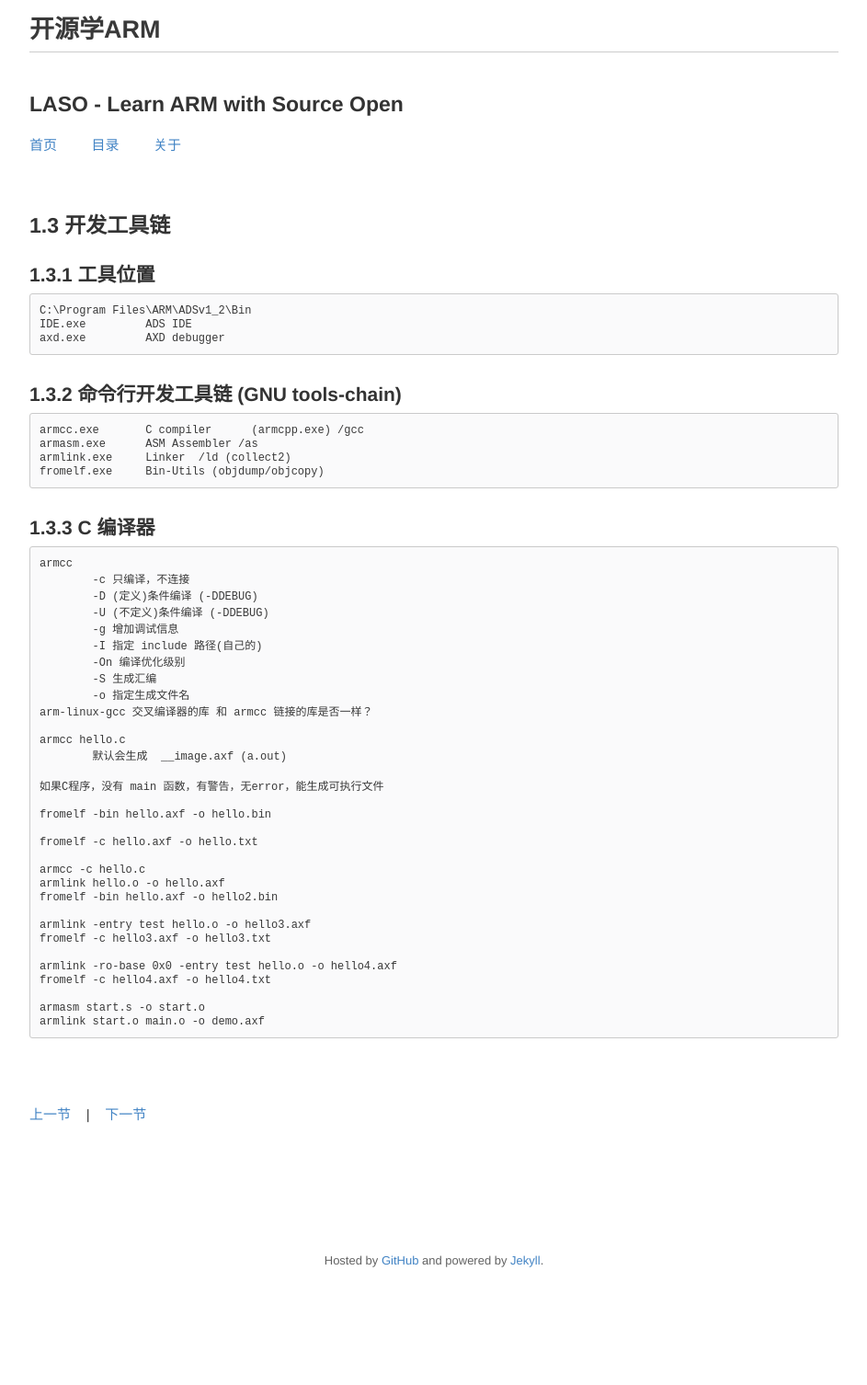
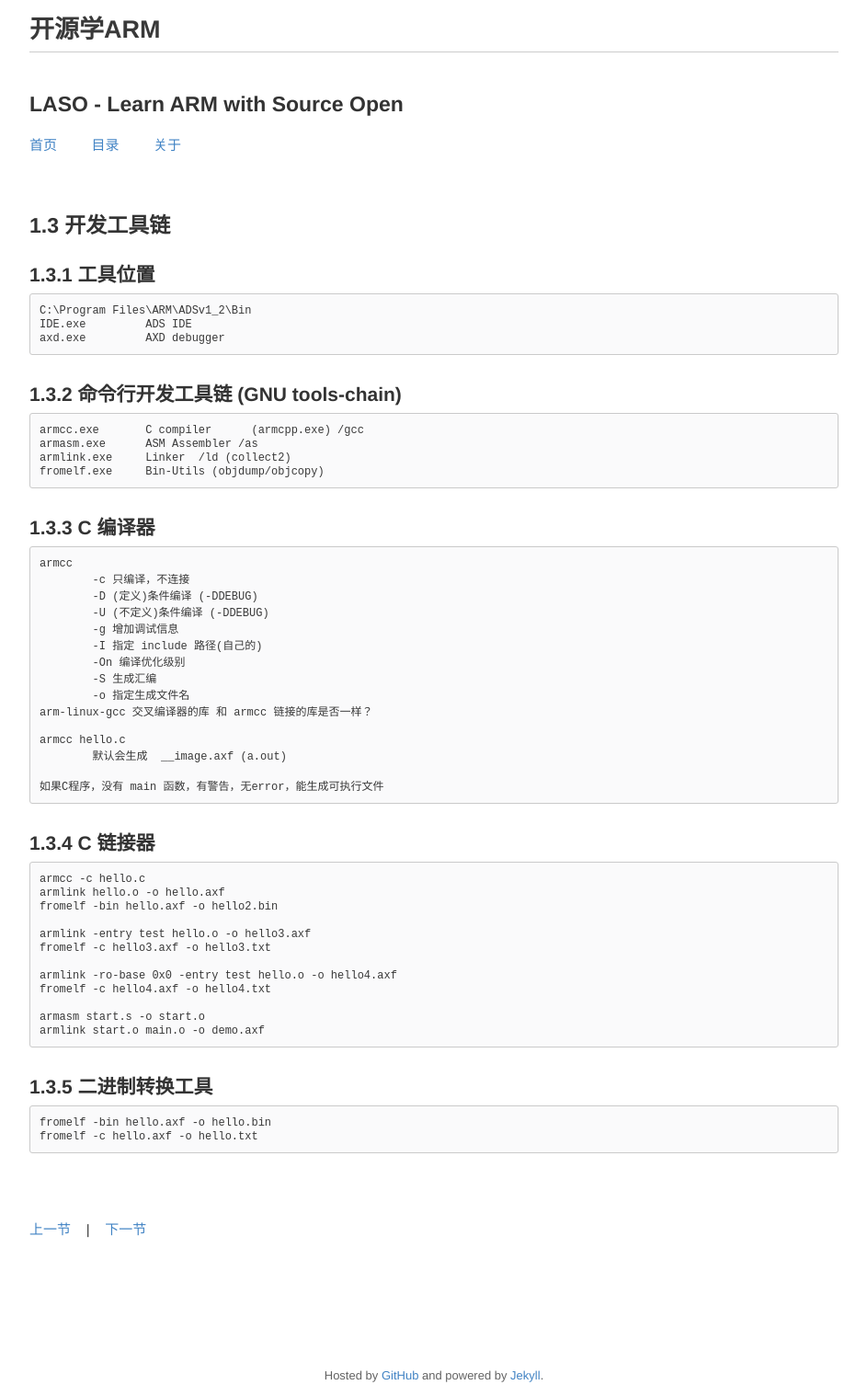
Before and after one commit to limingth/LASO, a Jekyll site: the page built from 01/chp1-3.md, in a window 1280 px wide. Shown: the whole page at 92% size, without its empty margins (168-1111 px from the left). Built offline with Jekyll 4.4.1, drawn with Linux system fonts in a browser that asks for light colours; Markdown is read by kramdown in place of the engine named in the settings; comment, search, counter and statistics services are not loaded; before the commit the page ends 1381 px from its top, so only the background shows below that.

Commit message:
M ch1-x.md

```diff
--- a/01/chp1-3.md
+++ b/01/chp1-3.md
@@ -33,10 +33,7 @@ title: 开发工具链
 
 	如果C程序，没有 main 函数，有警告，无error，能生成可执行文件
 
-	fromelf -bin hello.axf -o hello.bin
-
-	fromelf -c hello.axf -o hello.txt
-
+###1.3.4 C 链接器
 	armcc -c hello.c
 	armlink hello.o -o hello.axf
 	fromelf -bin hello.axf -o hello2.bin
@@ -51,12 +48,16 @@ title: 开发工具链
 	armlink start.o main.o -o demo.axf
 
 
+###1.3.5 二进制转换工具
+	fromelf -bin hello.axf -o hello.bin
+	fromelf -c hello.axf -o hello.txt
+
 
 <br>
 <br>
 
 <div>
-<a href="chp1-0.html">上一节</a> &nbsp;&nbsp; | &nbsp;&nbsp; <a href="chp1-2.html">下一节</a>
+<a href="chp1-2.html">上一节</a> &nbsp;&nbsp; | &nbsp;&nbsp; <a href="chp1-4.html">下一节</a>
 </div>
 
 <br>
```
